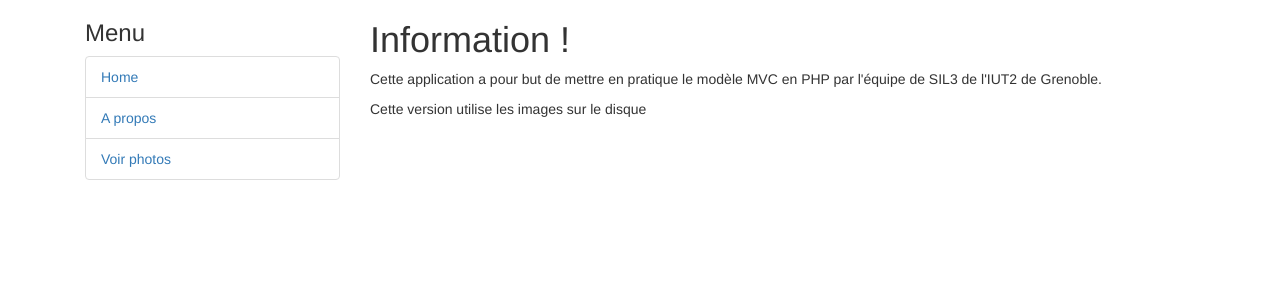
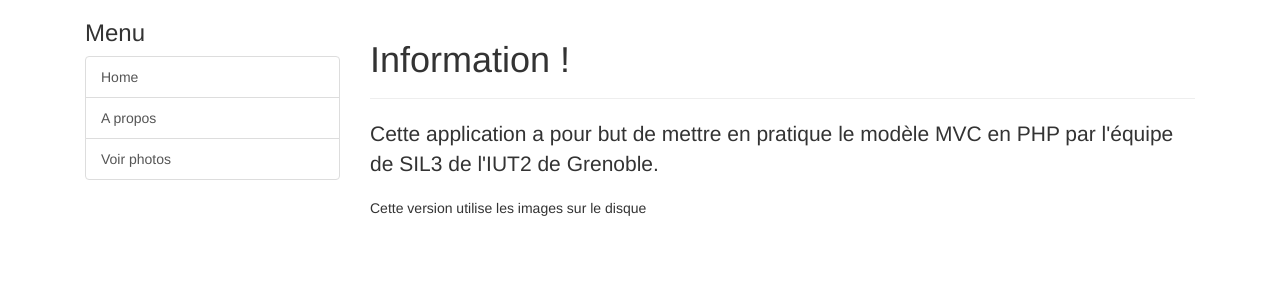
Before and after one commit to ratchetsniper2/imagePhp, a PHP site: the page made by index.php in a window 1280 px wide. Shown: the part 70-370 px from the top of the page. Run offline with PHP 8.4, Linux system fonts and the light colour scheme.

Commit message:
finition bootstrap pour les Views

```diff
--- a/view/aproposView.php
+++ b/view/aproposView.php
@@ -1,3 +1,5 @@
-<h1> Information !</h1>
-	<p>Cette application  a pour but de mettre en pratique  le modèle MVC en PHP par l'équipe de SIL3 de l'IUT2 de Grenoble.</p>
-	</p>Cette version utilise les images sur le disque</p>
+<div class="page-header">
+	<h1>Information !</h1>
+</div>
+<p class="lead">Cette application  a pour but de mettre en pratique  le modèle MVC en PHP par l'équipe de SIL3 de l'IUT2 de Grenoble.</p>
+<p>Cette version utilise les images sur le disque</p>
--- a/view/mainView.php
+++ b/view/mainView.php
@@ -19,12 +19,12 @@
 
 		<nav class="col-md-3">
 			<h3>Menu</h3>
-			<ul class="list-group">
+			<div class="list-group">
 				<?php
 				# Mise en place du menu par un parcours de la table associative
 				foreach ($data["menu"] as $item => $act) {
 					?>
-					<li class="list-group-item"><a href="<?= $act ?>"><?= $item ?></a></li>
+					<a class="list-group-item" href="<?= $act ?>"><?= $item ?></a>
 					<?php
 				}
 				?>
```
Also changed, not shown: view/photoView.php (+14 -9 lines), model/imageDAO.php (line endings or trailing spaces).
